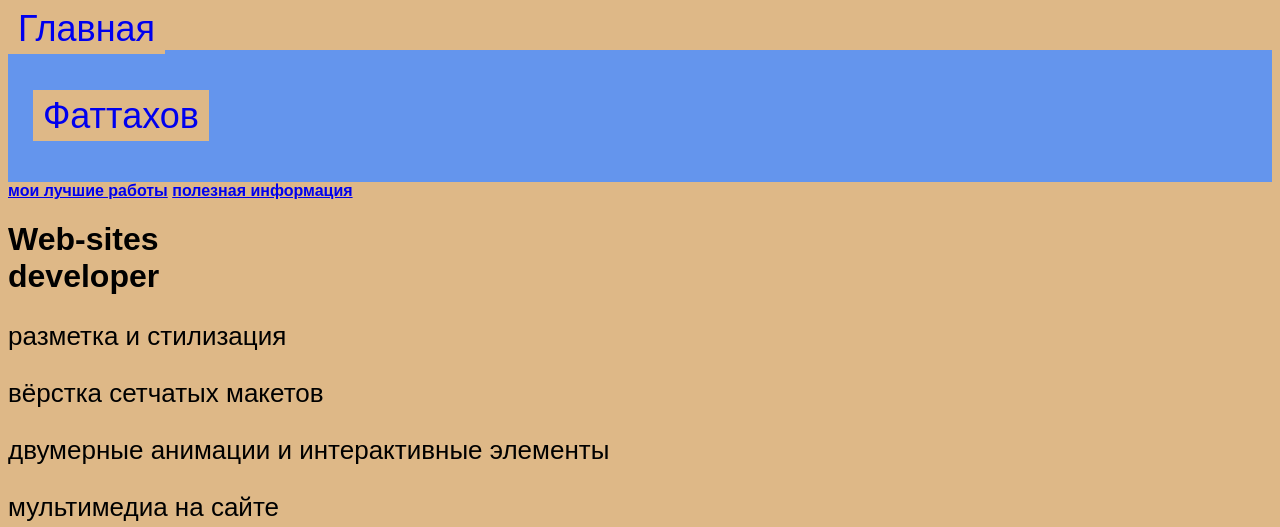
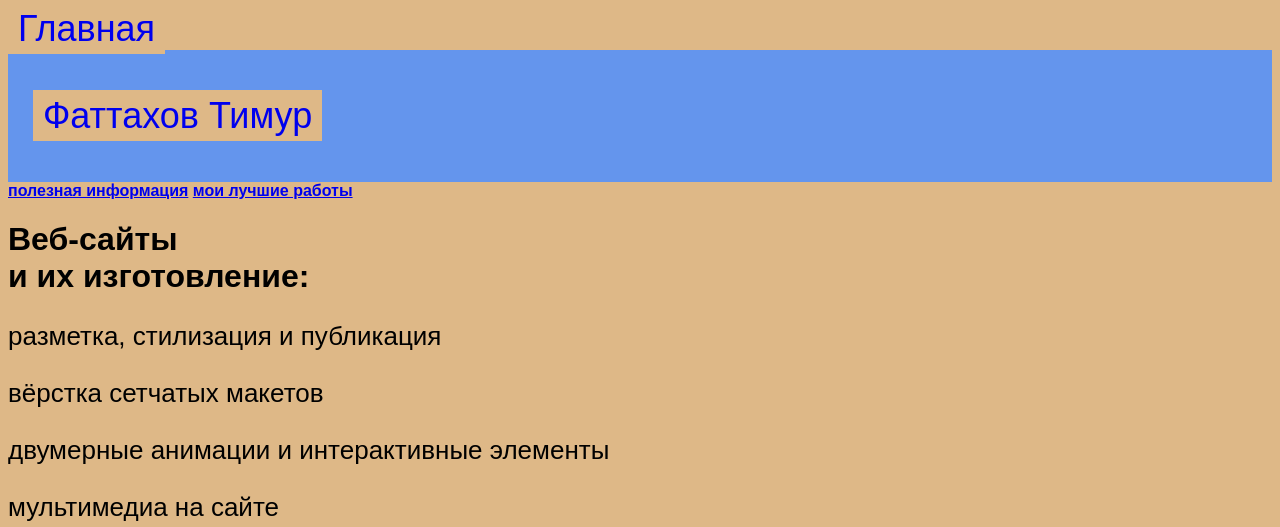
Before and after one commit to Timur-Fattahov2012/Glavnay, a plain HTML site: page index.html in a window 1280 px wide. Shown: the top 527 px of the page. Drawn offline with Linux system fonts and the light colour scheme.

Commit message:
Update index.html

```diff
--- a/index.html
+++ b/index.html
@@ -6,15 +6,15 @@
   <a class="link-header" href="index.html">Главная</a>
   <body>
     <header>
-      <a class="link-header" href="Fattahov.html">Фаттахов</a>
+      <a class="link-header" href="fattahov.html">Фаттахов Тимур</a>
     </header>
     <main>
       <nav>
-        <a class="link-nav" href="mysites.html"><b>мои лучшие работы</b></a>
-        <a class="link-nav" href="info.html"><b>полезная информация</b></a>
+        <a class="link-nav" href="mysites.html"><b>полезная информация</b></a>
+        <a class="link-nav" href="info.html"><b>мои лучшие работы</b></a>
       </nav>
-      <h1>Web-sites<br/> developer</h1>
-      <p>разметка и стилизация</p>
+      <h1>Веб-сайты<br/> и их изготовление:</h1>
+      <p>разметка, стилизация и публикация</p>
       <p>вёрстка сетчатых макетов</p>
       <p>двумерные анимации и интерактивные элементы</p>
       <p>мультимедиа на сайте</p>
```
